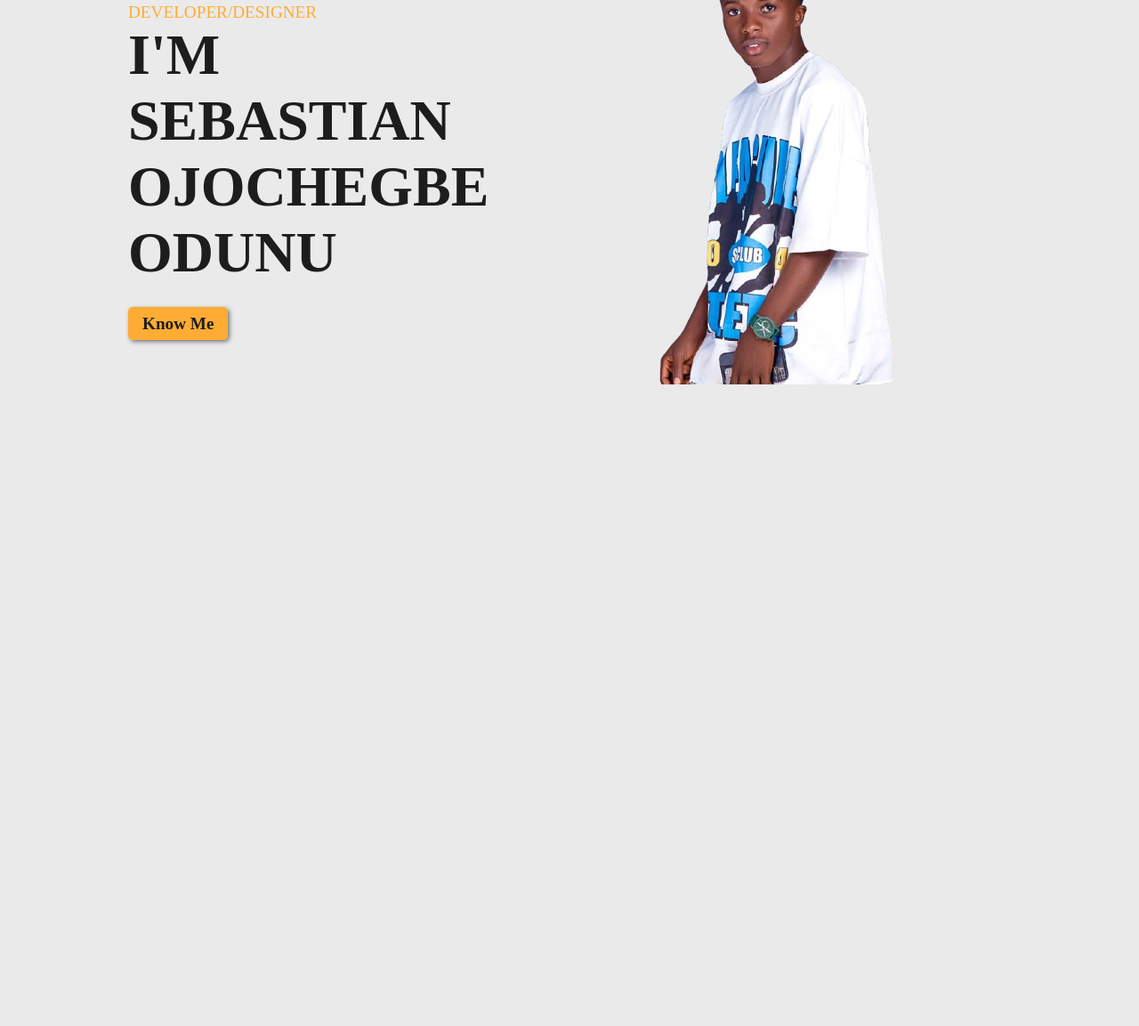
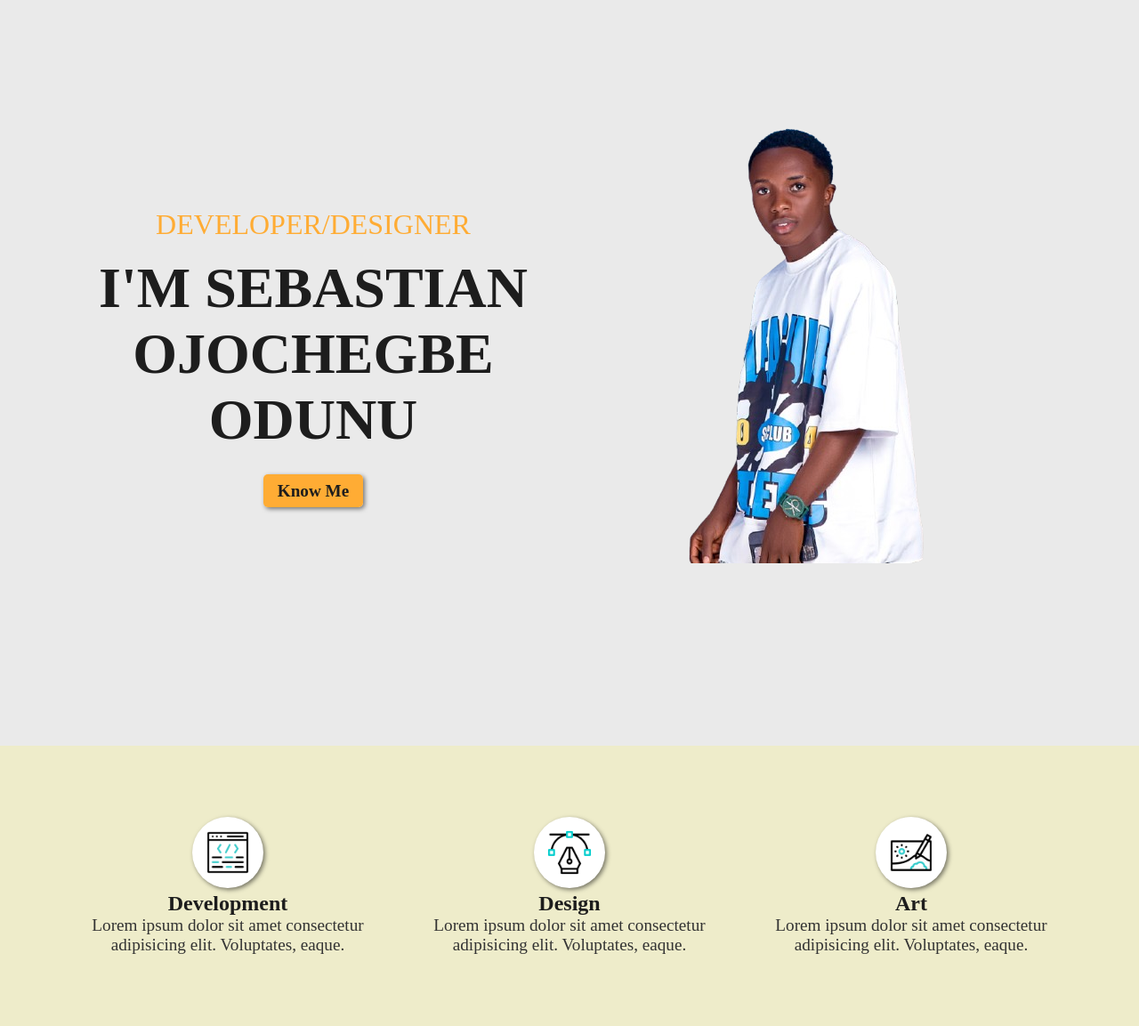
Before and after one commit to sebadev123/seba-dev, a plain HTML site: page index.html in a window 1280 px wide. Shown: the part 146-1299 px from the top of the page at 89% size. Before the commit the page ends 800 px from the top, so only its background shows below. Drawn offline with Linux system fonts and the light colour scheme.

Commit message:
i added a services section and worked on  the site responsiveness

```diff
--- a/css/main.scss
+++ b/css/main.scss
@@ -1,4 +1,26 @@
-    * {
+ //CSS GLOBAL SCOPE VARIABLES DECLARATION
+  :root {
+    //colors
+    --clr-prim-100: #c87809;
+    --clr-prim-200: #ffac34;
+    --clr-prim-300: #fff24331;
+    --clr-dark-100: #000;
+    --clr-dark-200: #333;
+    --clr-dark-300: #eaeaea;
+    --clr-fff: #fff;
+
+    //borders
+    --br-10: 10px;
+    --br-50: 50%;
+
+    //box-shadow
+    --bs: 2px 2px 5px rgba(0, 0, 0, 0.5);
+
+  }
+
+
+  * {
+
         padding: 0;
         margin: 0;
         box-sizing: border-box;
@@ -31,11 +53,17 @@
 .big-txt{
     // font-size: 4rem;
     // font-size: clamp(1.8rem, 10vw, 4rem);
-    font-size: clamp(1.8rem, calc(7vw + 1rem), 4rem);
+    font-size: clamp(1.5rem, 7vw, 4rem);
 
 }
 
 // utility styles
+
+.sections {
+    width: 100%;
+    padding-inline: min(5rem, 5%);
+    padding-block: min(4rem, 8%);
+}
 
 .btn {
     padding: .5rem 1rem;
@@ -53,8 +81,8 @@
 
 .btn-prim {
     background-color: #ffac34;
+    box-shadow: var(--bs);
     color: #1d1d1d;
-    box-shadow: 2px 2px 5px rgba(0,0,0,0.5);
 
     &:hover {
     background-color: #1d1d1d;
@@ -62,47 +90,32 @@
 
     }
 }
+.row-con{
+    width: 100%;
+    display: flex;
+    flex-wrap: wrap;
+    align-items: center;
+    margin-inline: auto;
+}
+.col-2, .col-3, .col-4 {
+    flex: 1;
+    min-width: 200px;
 
+}
 .col-2 {
     flex-basis: 48%;
-    min-width: 200px;
-    background-color: #eaeaea;
+
 }
 .col-3 {
     flex-basis: 33%;
-    min-width: 200px;
-    background-color: #eaeaea;
+
 }
 .col-4 {
     flex-basis: 24%;
-    min-width: 200px;
-    background-color: #eaeaea;
+
 }
 
-.sections{
-width: 100%;
-    padding-inline: min(5rem, 5%);
-}
 
-#top-section {
-    .top-section-con {
-        max-width: 1000px;
-        /* background-color: tomato; */
-        display: flex;
-        flex-wrap: wrap;
-        justify-content: center;
-        align-items: center;
-        gap: 2rem;
-        margin-inline: auto;
-
-
-        .title {
-            color: #ffac34;
-            font-size: 1.2rem;
-        }
-
-    }
-}
 
 #header {
     .navbar {
@@ -141,7 +154,57 @@ width: 100%;
     }
 }
 
+//top-sectiion
+#top-section {
+    .top-section-con {
+        height: 100vh;
+        display: flex;
+        justify-content: center;
+        align-items: center;
+        text-align: center;
+        margin-inline: auto;
 
+        .title {
+            color: #ffac34;
+            font-size: clamp(.8rem, calc(4vw - 1rem), 2rem);
+            margin-block: 1rem;
+
+        }
+
+
+        .top-section-img {
+            // max-width: 400px;
+            aspect-ratio: 1/1;
+            object-fit: cover;
+
+        }
+    }
+}
+
+//service-section
+#services-section {
+   background-color: var(--clr-prim-300);
+    text-align: center;
+
+
+    .col-3 {
+        padding: min(1rem, 5%);
+
+      .icons {
+        width: min(60px, 20%);
+        padding: 0.5rem;
+        background-color: var(--clr-fff);
+        width: 80px;
+        border-radius: var(--br-50);
+        box-shadow: var(--bs);
+    }
+
+    .services-txt{
+        font-size: 1.2rem;
+        color: var(--clr-dark-200);
+    }
+    }
+}
 
 
 @media (width <= 768px) {
@@ -154,10 +217,12 @@ width: 100%;
                 top: 0;
                 right: -80%;
                 bottom: 0;
+                padding-top: 5rem;
                 flex-direction: column;
                 width: 80%;
                 text-align: center;
                 transition: all 0.6s ease;
+                z-index: 10;
 
                 .list-items {
                     padding-block: 1rem;
@@ -173,6 +238,7 @@ width: 100%;
                     top: 1rem;
                     right: 2rem;
                     padding: 0.5rem;
+
                 }
             }
 
--- a/index.html
+++ b/index.html
@@ -36,7 +36,7 @@
     </div>
 
 <section class="sections" id="top-section">
-    <div class="top-section-con">
+    <div class="row-con top-section-con">
         <div class="col-2">
             <p class="title">DEVELOPER/DESIGNER</p>
             <h1 class="big-txt">I'M SEBASTIAN OJOCHEGBE ODUNU</h1>
@@ -44,7 +44,33 @@
             <a href="" class="btn btn-prim">Know Me</a>
         </div>
         <div class="col-2">
-            <img src="assets/me.png" alt="">
+            <img class="top-section-img" src="assets/me.png" alt="">
+        </div>
+    </div>
+</section>
+
+<section class="sections" id="services-section">
+    <div class="row-con">
+        <div class="col-3">
+            <img src="assets/coding.gif" alt="" class="icons">
+            <h2 class="services-title">Development</h2>
+            <p class="services-txt">
+                Lorem ipsum dolor sit amet consectetur adipisicing elit. Voluptates, eaque.
+            </p>
+        </div>
+        <div class="col-3">
+            <img src="assets/vector.gif" alt="" class="icons">
+            <h2 class="services-title">Design</h2>
+            <p class="services-txt">
+                Lorem ipsum dolor sit amet consectetur adipisicing elit. Voluptates, eaque.
+            </p>
+        </div>
+        <div class="col-3">
+            <img src="assets/drawing.gif" alt="" class="icons">
+            <h2 class="services-title">Art</h2>
+            <p class="services-txt">
+                Lorem ipsum dolor sit amet consectetur adipisicing elit. Voluptates, eaque.
+            </p>
         </div>
     </div>
 </section>
```
Also changed, not shown: assets/coding.gif (added), assets/drawing.gif (added), assets/vector.gif (added), css/main.css, 1 other file.
